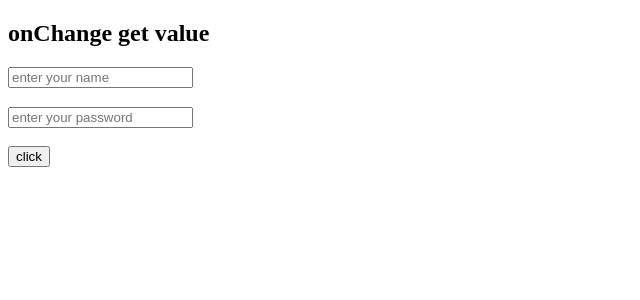
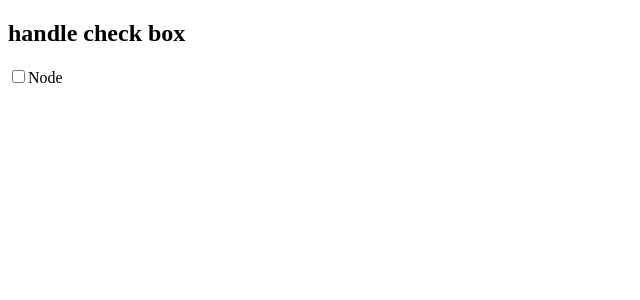
Before and after one commit to Sonukumar201995/React-practice-03, a React (Vite) app: page / in a window 1280 px wide. Shown: the top 300 px of the page, without its empty margins (0-640 px from the left). Built offline with nearby package versions, Linux system fonts and the light colour scheme.

Commit message:
handle check box in react

```diff
--- a/src/App.jsx
+++ b/src/App.jsx
@@ -1,18 +1,13 @@
-import { useState } from "react";
+import User from './User'
 
 function App()
 {
-  const [value,setValue]=useState("")
-  const [pass,setPassword]=useState("")
   return(
     <>
-    <h2>onChange get value</h2>
-    <input type="text"  value={value} placeholder="enter your name" onChange={(event)=>setValue(event.target.value)}/>
-    <h3>{value}</h3>
-    <input type="password"  pass={pass} placeholder="enter your password" onChange={(event)=>setPassword(event.target.value)}/>
-    <h3>{pass}</h3>
-    <button onClick={()=>{setValue("");setPassword("")}}>click</button>
+    <h2>handle check box</h2>
+    <User/>
     </>
   )
 }
+
 export default App;
--- a/src/User.jsx
+++ b/src/User.jsx
@@ -1,7 +1,32 @@
-function User({ name = "sonu kumar" }) {
+
+import { useState } from "react";
+
+function User() {
+  const [skill, setSkill] = useState([]);
+
+  const handle = (event) => {
+    console.log(event.target.value);
+
+    if (event.target.checked) {
+      setSkill([...skill, event.target.value]);
+    } else {
+      setSkill(
+        skill.filter((item) => item !== event.target.value)
+      );
+    }
+  };
+
   return (
     <>
-      <h1>Name: {name}</h1>
+      <input
+        type="checkbox"
+        onChange={handle}
+        id="node"
+        value="node"
+      />
+      <label htmlFor="node">Node</label>
+
+      <h2>{skill.toString()}</h2>
     </>
   );
 }
```
